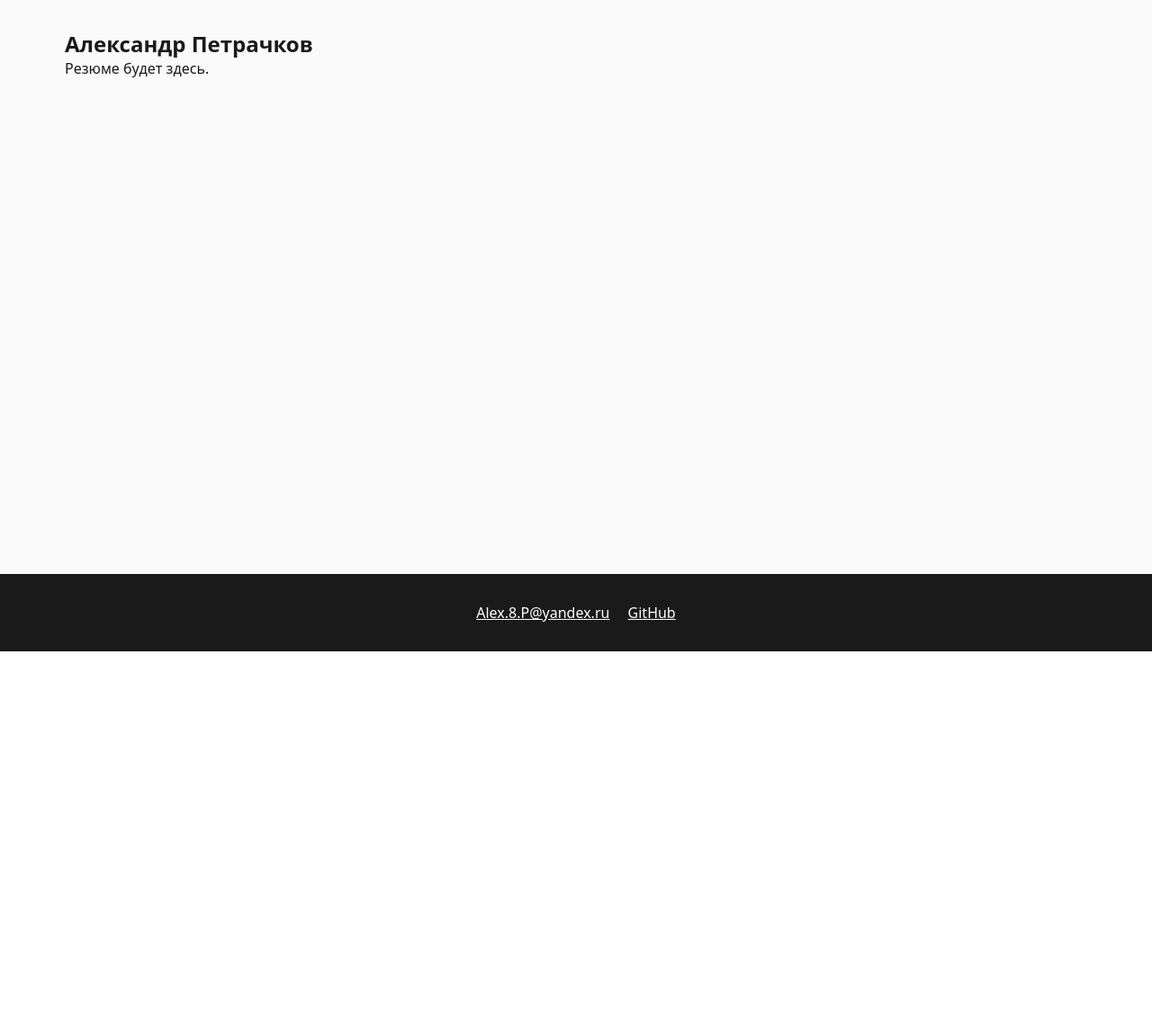
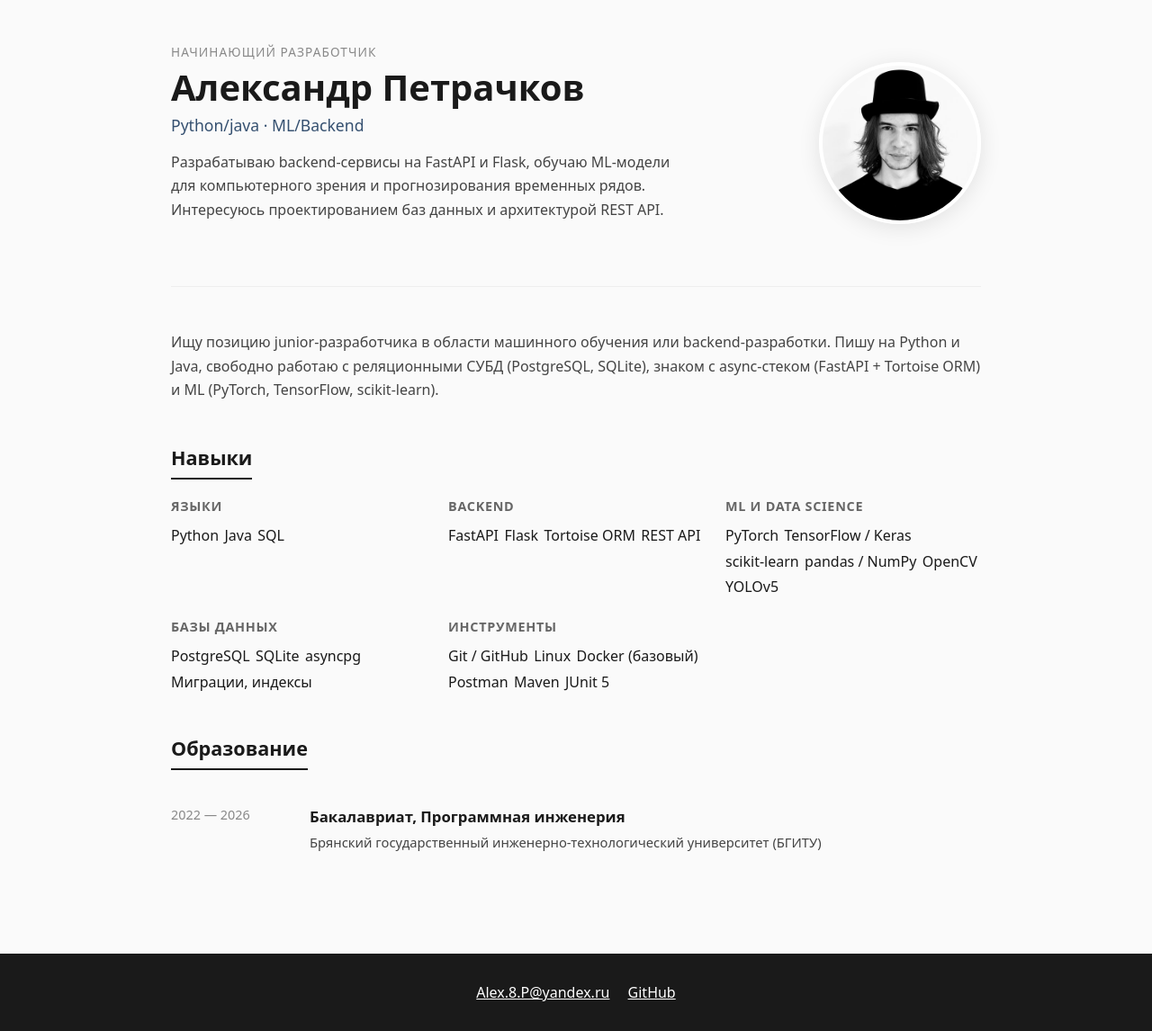
Before and after one commit to razenbaun/portfolio, a Flask app: page / in a window 1280 px wide. Shown: the part 76-1222 px from the top of the page at 90% size. Before the commit the page ends 800 px from the top, so only its background shows below. Run offline with Flask 3, Linux system fonts and the light colour scheme.

Commit message:
add resume

```diff
--- a/app.py
+++ b/app.py
@@ -7,7 +7,7 @@ app = Flask(__name__)
 
 @app.route("/")
 def index():
-    return render_template("index.html")
+    return render_template("index.html", projects=PROJECTS)
 
 
 @app.route("/certificates")
--- /dev/null
+++ b/static/css/index.css
@@ -0,0 +1,213 @@
+.resume { max-width: 900px; margin: 0 auto; }
+
+/* Hero */
+.resume-hero {
+    display: grid;
+    grid-template-columns: 1fr auto;
+    gap: 2rem;
+    align-items: center;
+    padding: 1rem 0 3rem;
+    border-bottom: 1px solid #eee;
+    margin-bottom: 3rem;
+}
+.resume-label {
+    font-size: .85rem;
+    text-transform: uppercase;
+    letter-spacing: .08em;
+    color: #888;
+    margin-bottom: .5rem;
+}
+.resume-hero h1 {
+    font-size: 2.5rem;
+    line-height: 1.1;
+    margin-bottom: .5rem;
+}
+.resume-role {
+    font-size: 1.1rem;
+    color: #355070;
+    font-weight: 500;
+    margin-bottom: 1rem;
+}
+.resume-lead {
+    font-size: 1rem;
+    color: #444;
+    line-height: 1.65;
+    max-width: 560px;
+    margin-bottom: 1.5rem;
+}
+.resume-contacts {
+    display: flex;
+    flex-wrap: wrap;
+    gap: .75rem;
+}
+.resume-avatar {
+    width: 180px;
+    height: 180px;
+    border-radius: 50%;
+    object-fit: cover;
+    border: 4px solid #fff;
+    box-shadow: 0 4px 24px rgba(0,0,0,.1);
+}
+
+/* Секции */
+.resume-section {
+    margin-bottom: 3rem;
+}
+.resume-section > h2 {
+    font-size: 1.35rem;
+    margin-bottom: 1.25rem;
+    padding-bottom: .5rem;
+    border-bottom: 2px solid #1a1a1a;
+    display: inline-block;
+}
+.resume-section p {
+    color: #444;
+    line-height: 1.65;
+    margin-bottom: 1rem;
+}
+
+/* Skills grid */
+.skills-grid {
+    display: grid;
+    grid-template-columns: repeat(auto-fill, minmax(260px, 1fr));
+    gap: 1.5rem;
+}
+.skill-group h3 {
+    font-size: .9rem;
+    text-transform: uppercase;
+    letter-spacing: .05em;
+    color: #666;
+    margin-bottom: .75rem;
+}
+.chips {
+    display: flex;
+    flex-wrap: wrap;
+    gap: .4rem;
+}
+.chips-small .chip {
+    font-size: .75rem;
+    padding: .2rem .6rem;
+}
+
+/* Projects cards */
+.resume-projects {
+    display: flex;
+    flex-direction: column;
+    gap: 1rem;
+}
+.resume-project-card {
+    display: block;
+    padding: 1.25rem 1.5rem;
+    background: #fff;
+    border-radius: 12px;
+    border: 1px solid #eee;
+    text-decoration: none;
+    color: inherit;
+    transition: transform .15s, box-shadow .15s, border-color .15s;
+}
+.resume-project-card:hover {
+    transform: translateY(-2px);
+    box-shadow: 0 6px 20px rgba(0,0,0,.06);
+    border-color: #ddd;
+}
+.resume-project-header {
+    display: flex;
+    justify-content: space-between;
+    align-items: center;
+    gap: 1rem;
+    margin-bottom: .5rem;
+}
+.resume-project-header h3 {
+    font-size: 1.1rem;
+    line-height: 1.3;
+}
+.resume-project-arrow {
+    color: #bbb;
+    font-size: 1.2rem;
+    transition: transform .15s, color .15s;
+    flex-shrink: 0;
+}
+.resume-project-card:hover .resume-project-arrow {
+    transform: translateX(4px);
+    color: #1a1a1a;
+}
+.resume-project-card p {
+    color: #666;
+    font-size: .92rem;
+    line-height: 1.55;
+    margin-bottom: .9rem;
+}
+
+/* Education */
+.education-item {
+    display: grid;
+    grid-template-columns: 130px 1fr;
+    gap: 1.5rem;
+    padding: 1.25rem 0;
+    border-bottom: 1px solid #f0f0f0;
+}
+.education-item:last-child { border-bottom: none; }
+.education-dates {
+    color: #888;
+    font-size: .9rem;
+    font-weight: 500;
+}
+.education-body h3 {
+    font-size: 1.05rem;
+    margin-bottom: .35rem;
+}
+.education-place {
+    color: #355070;
+    font-size: .92rem;
+    margin-bottom: .75rem !important;
+}
+.education-body p {
+    font-size: .92rem;
+    margin-bottom: .6rem;
+}
+
+/* Contacts */
+.contacts-grid {
+    display: grid;
+    grid-template-columns: repeat(auto-fit, minmax(220px, 1fr));
+    gap: 1rem;
+}
+.contact-card {
+    display: flex;
+    flex-direction: column;
+    gap: .35rem;
+    padding: 1.25rem;
+    background: #fff;
+    border-radius: 12px;
+    border: 1px solid #eee;
+    text-decoration: none;
+    transition: border-color .15s, transform .15s;
+}
+.contact-card:hover {
+    border-color: #1a1a1a;
+    transform: translateY(-2px);
+}
+.contact-label {
+    font-size: .8rem;
+    text-transform: uppercase;
+    letter-spacing: .05em;
+    color: #888;
+}
+.contact-value {
+    font-size: 1rem;
+    color: #1a1a1a;
+    font-weight: 500;
+}
+
+/* Адаптация */
+@media (max-width: 720px) {
+    .resume-hero {
+        grid-template-columns: 1fr;
+        text-align: center;
+    }
+    .resume-avatar { justify-self: center; width: 140px; height: 140px; }
+    .resume-hero h1 { font-size: 1.9rem; }
+    .resume-contacts { justify-content: center; }
+    .education-item { grid-template-columns: 1fr; gap: .5rem; }
+    .education-dates { font-size: .85rem; }
+}
--- a/templates/index.html
+++ b/templates/index.html
@@ -1,8 +1,121 @@
 {% extends "base.html" %}
+
+{% block extra_head %}
+    <link rel="stylesheet" href="{{ url_for('static', filename='css/index.css') }}">
+{% endblock %}
+
 {% block title %}Резюме{% endblock %}
+
 {% block content %}
-<section class="resume">
-    <h1>Александр Петрачков</h1>
-    <p>Резюме будет здесь.</p>
-</section>
+<div class="resume">
+
+    <header class="resume-hero">
+        <div class="resume-hero-text">
+            <p class="resume-label">Начинающий разработчик</p>
+            <h1>Александр Петрачков</h1>
+            <p class="resume-role">Python/java · ML/Backend</p>
+            <p class="resume-lead">
+                Разрабатываю backend-сервисы на FastAPI и Flask, обучаю ML-модели
+                для компьютерного зрения и прогнозирования временных рядов.
+                Интересуюсь проектированием баз данных и архитектурой REST API.
+            </p>
+        </div>
+        <img class="resume-avatar" src="{{ url_for('static', filename='images/avatar.jpg') }}" alt="Александр Петрачков">
+    </header>
+
+    <section class="resume-section">
+<!--        <h2>О себе</h2>-->
+        <p>
+            Ищу позицию junior-разработчика в области машинного обучения
+            или backend-разработки. Пишу на Python и Java, свободно работаю
+            с реляционными СУБД (PostgreSQL, SQLite), знаком с async-стеком
+            (FastAPI + Tortoise ORM) и ML (PyTorch, TensorFlow, scikit-learn).
+        </p>
+    </section>
+
+    <section class="resume-section">
+        <h2>Навыки</h2>
+        <div class="skills-grid">
+            <div class="skill-group">
+                <h3>Языки</h3>
+                <div class="chips">
+                    <span class="chip">Python</span>
+                    <span class="chip">Java</span>
+                    <span class="chip">SQL</span>
+<!--                    <span class="chip">знаком с C++/js/php</span>-->
+                </div>
+            </div>
+            <div class="skill-group">
+                <h3>Backend</h3>
+                <div class="chips">
+                    <span class="chip">FastAPI</span>
+                    <span class="chip">Flask</span>
+                    <span class="chip">Tortoise ORM</span>
+                    <span class="chip">REST API</span>
+                </div>
+            </div>
+            <div class="skill-group">
+                <h3>ML и Data Science</h3>
+                <div class="chips">
+                    <span class="chip">PyTorch</span>
+                    <span class="chip">TensorFlow / Keras</span>
+                    <span class="chip">scikit-learn</span>
+                    <span class="chip">pandas / NumPy</span>
+                    <span class="chip">OpenCV</span>
+                    <span class="chip">YOLOv5</span>
+                </div>
+            </div>
+            <div class="skill-group">
+                <h3>Базы данных</h3>
+                <div class="chips">
+                    <span class="chip">PostgreSQL</span>
+                    <span class="chip">SQLite</span>
+                    <span class="chip">asyncpg</span>
+                    <span class="chip">Миграции, индексы</span>
+                </div>
+            </div>
+            <div class="skill-group">
+                <h3>Инструменты</h3>
+                <div class="chips">
+                    <span class="chip">Git / GitHub</span>
+                    <span class="chip">Linux</span>
+                    <span class="chip">Docker (базовый)</span>
+                    <span class="chip">Postman</span>
+                    <span class="chip">Maven</span>
+                    <span class="chip">JUnit 5</span>
+                </div>
+            </div>
+        </div>
+    </section>
+
+<!--    <section class="resume-section">-->
+<!--        <h2>Ключевые проекты</h2>-->
+<!--        <div class="resume-projects">-->
+<!--            {% for p in projects %}-->
+<!--            <a class="resume-project-card" href="{{ url_for('project_detail', slug=p.slug) }}">-->
+<!--                <div class="resume-project-header">-->
+<!--                    <h3>{{ p.title }}</h3>-->
+<!--                    <span class="resume-project-arrow">→</span>-->
+<!--                </div>-->
+<!--                <p>{{ p.short_description }}</p>-->
+<!--                <div class="chips chips-small">-->
+<!--                    {% for t in p.tech[:4] %}<span class="chip">{{ t }}</span>{% endfor %}-->
+<!--                </div>-->
+<!--            </a>-->
+<!--            {% endfor %}-->
+<!--        </div>-->
+<!--    </section>-->
+
+    <section class="resume-section">
+        <h2>Образование</h2>
+        <div class="education-item">
+            <div class="education-dates">2022 — 2026</div>
+            <div class="education-body">
+                <h3>Бакалавриат, Программная инженерия</h3>
+                <p class="education-place">Брянский государственный инженерно-технологический университет (БГИТУ)</p>
+            </div>
+        </div>
+    </section>
+
+</div>
 {% endblock %}
```
